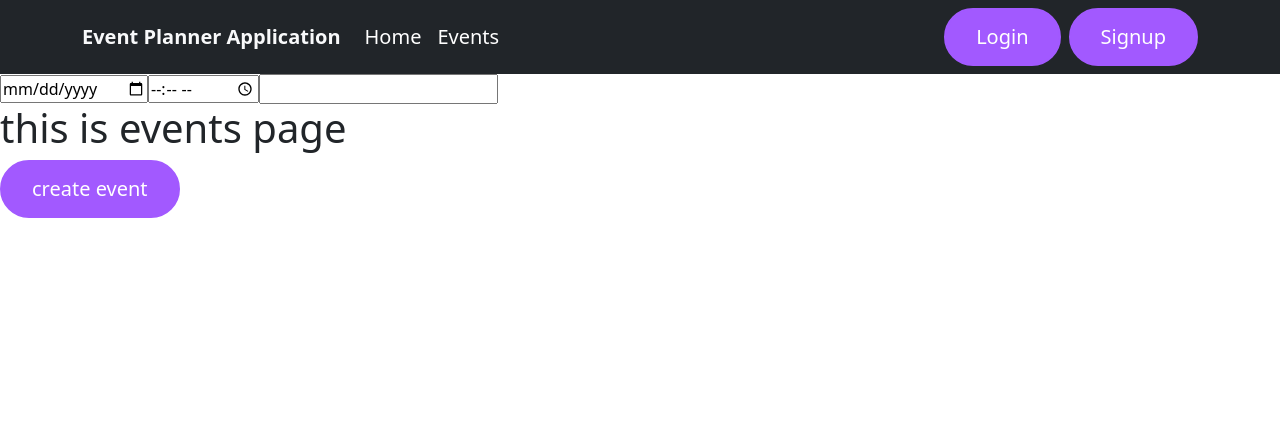
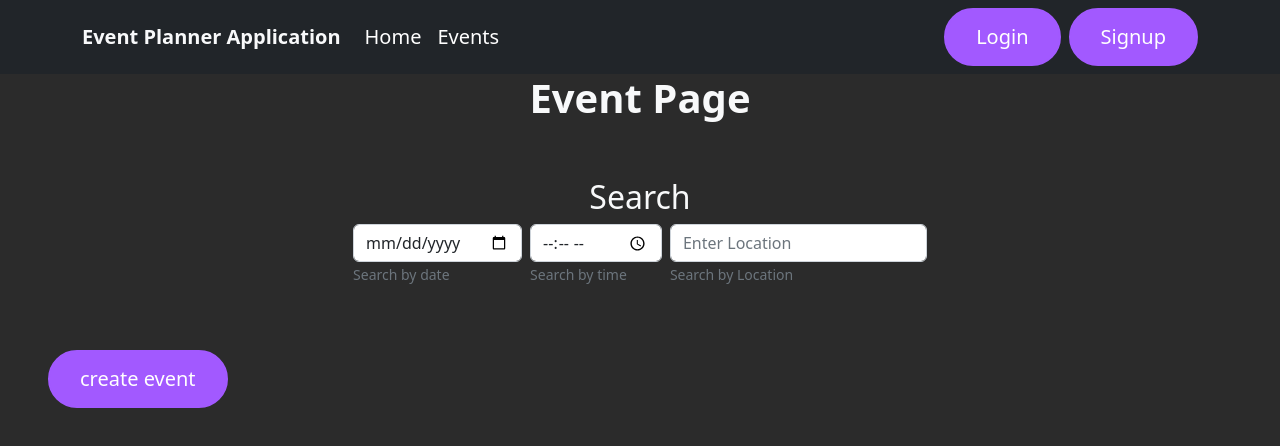
Before and after one commit to abdul-hanan79/nextjs-hackathon, a Next.js app: page /events in a window 1280 px wide. Shown: the top 446 px of the page. Built offline with nearby package versions, Linux system fonts and the light colour scheme.

Commit message:
some interface changes

```diff
--- a/components/EvenCreations.tsx
+++ b/components/EvenCreations.tsx
@@ -17,7 +17,7 @@ const EvenCreations = () => {
     return (
         <div>
 
-                <Form>
+            <Form className='text-light '>
                 <Form.Group className="mb-3" controlId="formBasicEmail">
                     <Form.Label>Title of Event</Form.Label>
                     <Form.Control type="text" placeholder="Enter title " onChange={(e) => setTitle(e.target.value)} />
@@ -26,14 +26,14 @@ const EvenCreations = () => {
                     </Form.Text>
                 </Form.Group>
                 <Form.Group className="mb-3" controlId="formBasicEmail">
-                        <Form.Label>Date:</Form.Label>
+                    <Form.Label>Date</Form.Label>
                     <Form.Control type="Date" onChange={handleSubmitDateChange} />
                     <Form.Text className="text-muted">
                         please enter the date of event
                     </Form.Text>
                 </Form.Group>
                 <Form.Group className="mb-3" controlId="formBasicEmail">
-                        <Form.Label>Time:</Form.Label>
+                    <Form.Label>Time</Form.Label>
                     <Form.Control type="Time" onChange={(e) => setTime(e.target.value)} />
                     <Form.Text className="text-muted">
                         please enter the time
@@ -48,7 +48,7 @@ const EvenCreations = () => {
                 </Form.Group>
                 <Form.Group className="mb-3" controlId="formBasicEmail">
                     <Form.Label>Description</Form.Label>
-                        <Form.Control type="email" placeholder="Enter email" onChange={(e) => setDescription(e.target.value)} />
+                    <Form.Control type="email" placeholder="Enter Description" onChange={(e) => setDescription(e.target.value)} />
                     <Form.Text className="text-muted">
                         please enter the Description
                     </Form.Text>
--- a/components/components.css
+++ b/components/components.css
@@ -51,12 +51,12 @@ a {
     box-shadow: none !important;
     color: var(--text-primary-color);
     padding: 12px 30px !important;
-    transition: all 3s ease-in !important;
+    transition: all 0.3s ease-in !important;
     border-radius: 15px !important;
 }
 
 .main-btn:hover {
-    transform: translateY(-4px);
+    transform: translateY(-5px)
 }
 
 .main-btn-text {
--- a/pages/_app.tsx
+++ b/pages/_app.tsx
@@ -14,9 +14,9 @@ config.autoAddCss = false
 // import '@fortawesome/fontawesome-free/css/all.min.css';
 function MyApp({ Component, pageProps }: AppProps) {
   return (
-    <Provider store={Store}>
+    <Provider store={Store} >
       <MainNavbar />
-      <Component {...pageProps} />
+      <Component {...pageProps} className="component"/>
 
     </Provider>
   )
--- a/pages/events.tsx
+++ b/pages/events.tsx
@@ -7,11 +7,12 @@ import useEvents from '../cutoomHooks/useEvents'
 import { useSelector } from 'react-redux'
 import { EventFormData } from '../types/EventFormDataType'
 import { FontAwesomeIcon } from '@fortawesome/react-fontawesome'
-import { faHouse, faIdCardAlt, faCircleDot, faLocationPin, faCalendarDays, faCircleInfo, faPeopleGroup, faTimesRectangle, faUser, faEdit, faTrash } from '@fortawesome/free-solid-svg-icons'
+import { faHouse, faIdCardAlt, faCircleDot, faLocationPin, faCalendarDays, faCircleInfo, faPeopleGroup, faCalendarTimes, faUser, faEdit, faTrash } from '@fortawesome/free-solid-svg-icons'
 const Events = () => {
 
   const { goToEventsPage,
     showComponent,
+    setShowComponent,
     componentShow,
     eventList,
     setEditTitle,
@@ -36,34 +37,68 @@ const Events = () => {
   useEffect(() => {
     const filtered = eventList.filter((event: EventFormData) => {
       console.log("serach query", searchQuery);
-      const dateMatch = event.date.includes(searchQuery.date);
-      const timeMatch = event.time.includes(searchQuery.time);
-      const locationMatch = event.location.includes(searchQuery.location);
+      const dateMatch = event?.date.includes(searchQuery.date);
+      const timeMatch = event?.time.includes(searchQuery.time);
+      const locationMatch = event?.location.includes(searchQuery.location);
       return dateMatch && timeMatch && locationMatch;
     });
     setFilteredEvents(filtered);
   }, [eventList, searchQuery]);
 
   return (
-    <div>
-      <input type="date" value={searchQuery.date} onChange={(e) => setSearchQuery({ ...searchQuery, date: e.target.value })} />
-      <input type="time" value={searchQuery.time} onChange={(e) => setSearchQuery({ ...searchQuery, time: e.target.value })} />
-      <input type="text" value={searchQuery.location} onChange={(e) => setSearchQuery({ ...searchQuery, location: e.target.value })} />
-
-      <h1>this is events page</h1>
-      <MainButton title="create event" onClick={componentShow} />
-      {showComponent && <Container className='bg-dark'><Row className='justify-content-center'><Col lg={5}><EvenCreations /></Col></Row></Container>}
+    <div >
+      <h1 className='text-center fw-bold text-light'>Event Page</h1>
       <Container>
         <Row>
+          <h2 className='text-center mt-5 text-light'>Search</h2>
+          <Form className='d-flex justify-content-center gap-2 text-light'>
+
+            <Form.Group className="mb-3" controlId="formBasicEmail">
+
+              <Form.Control type="date" placeholder="Enter title " value={searchQuery.date} onChange={(e) => setSearchQuery({ ...searchQuery, date: e.target.value })} />
+              <Form.Text className="text-muted">
+                Search by date
+              </Form.Text>
+            </Form.Group>
+            <Form.Group className="mb-3" controlId="formBasicEmail">
+
+              <Form.Control type="time" placeholder="Enter title " value={searchQuery.time} onChange={(e) => setSearchQuery({ ...searchQuery, time: e.target.value })} />
+              <Form.Text className="text-muted">
+                Search by time
+              </Form.Text>
+            </Form.Group>
+            <Form.Group className="mb-3" controlId="formBasicEmail">
+
+              <Form.Control type="text" placeholder="Enter Location" value={searchQuery.location} onChange={(e) => setSearchQuery({ ...searchQuery, location: e.target.value })} />
+              <Form.Text className="text-muted">
+                Search by Location
+              </Form.Text>
+            </Form.Group>
+
+          </Form>
+        </Row>
+      </Container>
+      {/* <input type="date" value={searchQuery.date} onChange={(e) => setSearchQuery({ ...searchQuery, date: e.target.value })} /> */}
+      {/* <input type="time" value={searchQuery.time} onChange={(e) => setSearchQuery({ ...searchQuery, time: e.target.value })} /> */}
+      {/* <input type="text" value={searchQuery.location} onChange={(e) => setSearchQuery({ ...searchQuery, location: e.target.value })} /> */}
+      <div className='m-5'>
+        <MainButton title="create event" onClick={componentShow} />
+        <br />
+        {showComponent && <Container className='bg-dark'><Row className='justify-content-center'><Col lg={5}><EvenCreations /></Col></Row></Container>}
+      </div>
+      <Container>
+        <Row className=''>
           {filteredEvents && filteredEvents.map((event: any, index: number) => {
 
             return (
-              <Col key={index} lg={3}>
+              <Col key={index} lg={4}>
 
                 {isUpdate && eventId == event?.id ? <div>
                   <Form>
                     <Form.Group className="mb-3" controlId="formBasicEmail">
-                      <Form.Label>Title of Event</Form.Label>
+                      <Form.Label>Title of Event
+
+                      </Form.Label>
                       <Form.Control type="text" placeholder="Enter title " value={editTitle} onChange={(e) => setEditTitle(e.target.value)} />
                       <Form.Text className="text-muted">
                         please enter the title of event
@@ -107,27 +142,27 @@ const Events = () => {
 
                   <div>
                     <Card className='event-card'>
-                      <Card.Header><FontAwesomeIcon icon={faIdCardAlt} /> {event?.id}</Card.Header>
+                      <Card.Header><p className="event-header-div"><FontAwesomeIcon icon={faIdCardAlt} /><span className=""> {event?.id}</span></p></Card.Header>
                       <Card.Body>
-                        <Card.Title>Title: {event?.title}</Card.Title>
-                        <Card.Text><FontAwesomeIcon icon={faCircleInfo} />
-                          {event?.description}
+                        <Card.Title><span className='event-title'>Title: {event?.title}</span></Card.Title>
+                        <Card.Text> <p className="event-description-div"><FontAwesomeIcon icon={faCircleInfo} />
+                          <span>{event?.description}</span></p>
 
-                          <p><FontAwesomeIcon icon={faLocationPin} />{event?.location}</p>
-                          <p><FontAwesomeIcon icon={faTimesRectangle} />{event?.time}</p>
-                          <p><FontAwesomeIcon icon={faCalendarDays} />{event?.date}</p>
-                          <p><FontAwesomeIcon icon={faPeopleGroup} />
-
-                            {event.attendees.map((attendee: Array<string>, index: number) => {
+                          <p className="event-location-div"><FontAwesomeIcon icon={faLocationPin} /><span>{event?.location}</span></p>
+                          <p className="event-time-div"><FontAwesomeIcon icon={faCalendarTimes} /><span>{event?.time}</span></p>
+                          <p className="event-date-div"><FontAwesomeIcon icon={faCalendarDays} /><span>{event?.date}</span></p>
+                          <p className="event-list"><FontAwesomeIcon icon={faPeopleGroup} /> Attendees: {event?.attendees?.length}
+                            <br />
+                            {event?.attendees?.map((attendee: Array<string>, index: number) => {
                               return (
-                                <p key={index}><FontAwesomeIcon icon={faCircleDot} /> {attendee}</p>
+                                <p key={index} className="attendees-list"><FontAwesomeIcon icon={faCircleDot} /> {attendee}</p>
                               )
                             })}
                           </p>
-                          <p>{<FontAwesomeIcon icon={faUser} />}<span>{event.creator}</span></p>
+                          <p className='event-creator-div'>{<FontAwesomeIcon icon={faUser} />}<span>{event.creator}</span></p>
 
                         </Card.Text>
-                        <div>  {event?.creator == userId && <MainButton title={<FontAwesomeIcon icon={faEdit} />} onClick={() => eventEditHandler(event)} />}
+                        <div className='d-flex justify-content-center gap-2'>  {event?.creator == userId && <MainButton title={<FontAwesomeIcon icon={faEdit} />} onClick={() => eventEditHandler(event)} />}
                           {event?.creator != userId && <MainButton title="Join" onClick={() => eventJoinHandler(event)} />}
                           {event?.creator == userId && <MainButton title={<FontAwesomeIcon icon={faTrash} />} onClick={() => eventDeleteHandler(event)} />}</div>
 
--- a/styles/globals.css
+++ b/styles/globals.css
@@ -12,7 +12,8 @@ body {
   margin: 0;
   font-family: -apple-system, BlinkMacSystemFont, Segoe UI, Roboto, Oxygen,
     Ubuntu, Cantarell, Fira Sans, Droid Sans, Helvetica Neue, sans-serif;
-
+  background-color: #2B2B2B !important;
+  color: white;
 }
 
 a {
@@ -30,8 +31,8 @@ a {
   }
 
   body {
-    color: white;
-    background: black;
+    color: white !important;
+
   }
 }
 
@@ -41,13 +42,66 @@ a {
   color: white;
   border-radius: 20px !important;
   box-shadow: 2px 2px 16px 0px var(--text-secondary-color);
-  transition: all 0.7s ease-in;
+  transition: all 0.3s ease-in;
+  width: auto !important;
+}
+
+/* .event-id {
+  font-size: 1rem;
+  letter-spacing: 1px;
+  margin-left: 5px;
+}
+.event-id:hover{
+transform: none !important;
+} */
+
+.event-title {
+  font-size: 1.7rem;
+}
+
+.event-description-div,
+.event-location-div,
+.event-list,
+.event-date-div,
+.event-time-div,
+.event-creator-div {
+  font-size: 1.5rem !important;
+}
+
+.event-header-div:hover {
+  transform: none !important;
+
+}
+
+.event-location-div span,
+.event-date-div span,
+.event-description-div span,
+.event-time-div span,
+.event-creator-div span,
+.event-header-div span {
+  margin-left: 9px;
 }
 
 .event-card:hover {
-  transform: translateY(-15px);
+   transform: translateY(-15px);
 }
 
+.attendees-list {
+  font-size: 1rem;
+}
+
+.event-creator-div,
+.event-header-div {
+  font-size: 1rem !important;
+
+
+}
+
+.event-creator-div {
+  background-color: var(--secondary-color) !important;
+  padding: 5px 2px 5px 2px;
+  border-radius: 20px;
+}
 
 
 @media (max-width:1200px) {
```
Also changed, not shown: cutoomHooks/useEvents.ts (+6 -3 lines), public/styles.css (line endings or trailing spaces). Lines whose indentation alone changed are shown as unchanged.
